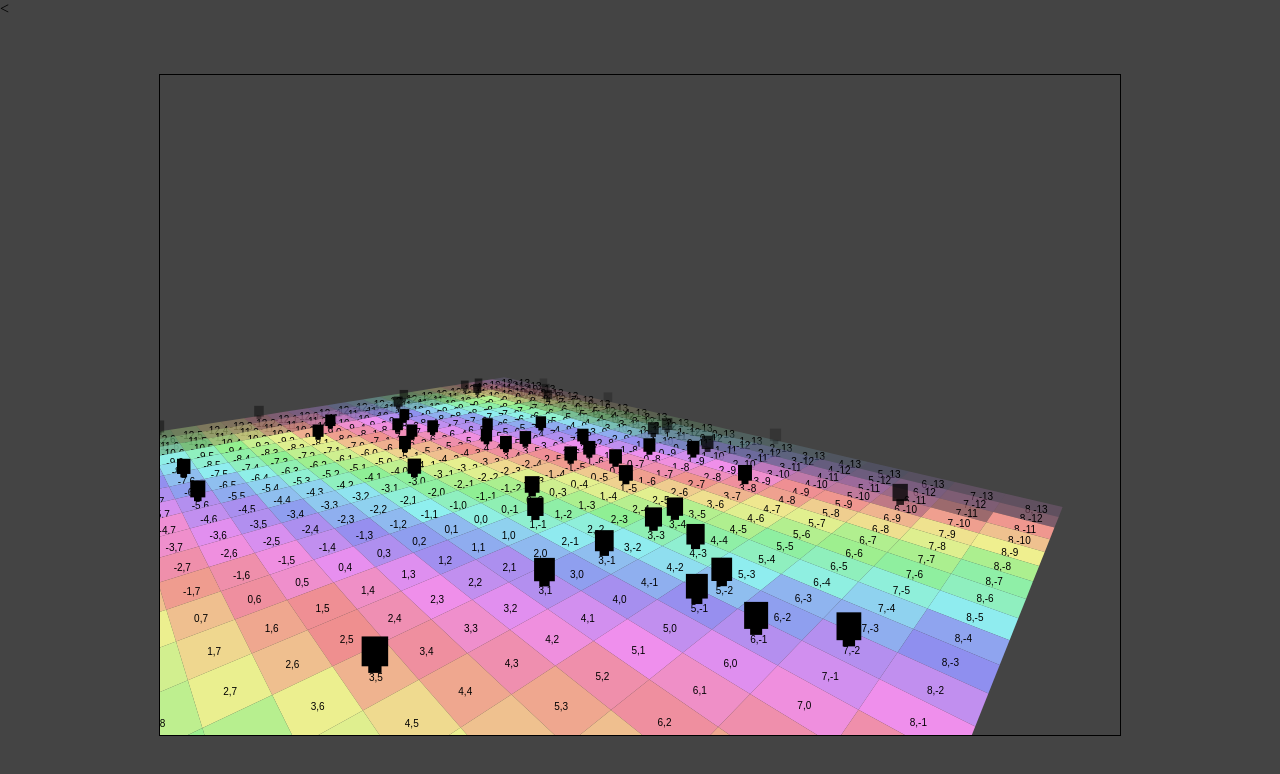
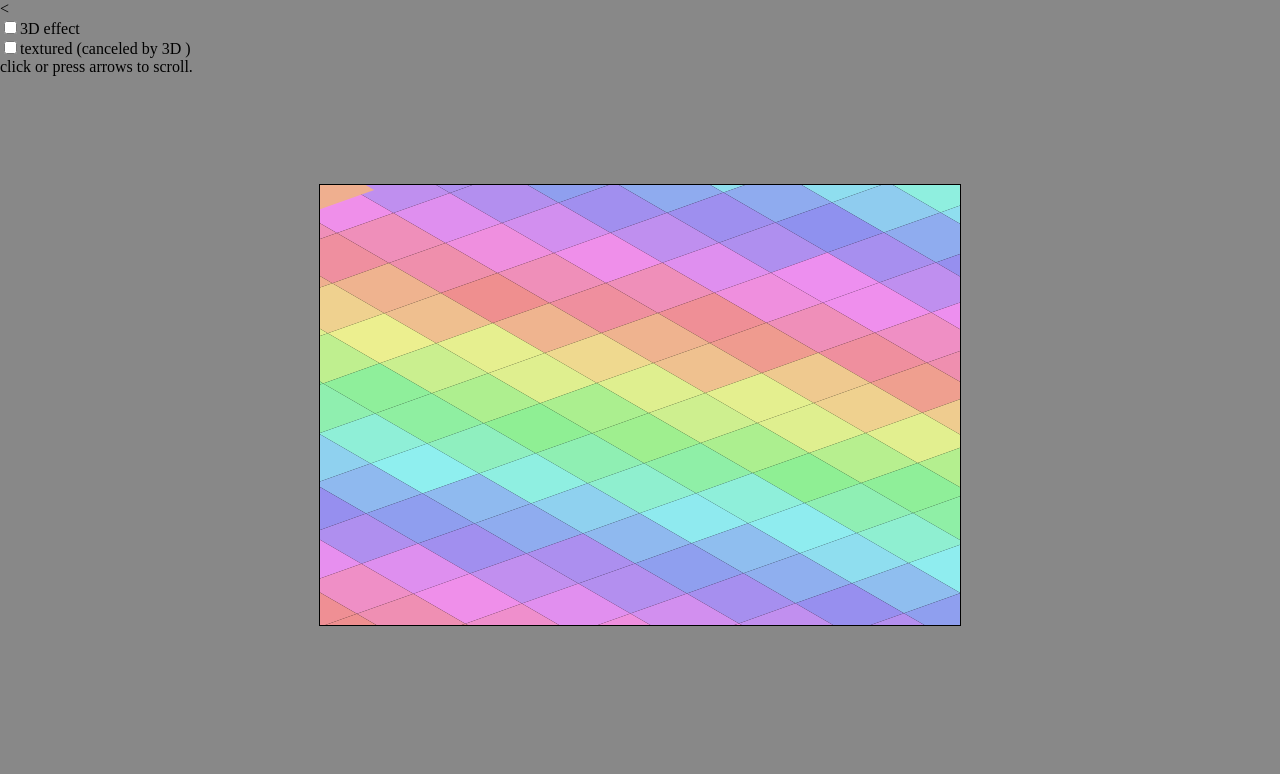
Before and after one commit to slashman/koe, a plain HTML site: page client/index-iso.html in a window 1280 px wide. Drawn offline with Linux system fonts and the light colour scheme.

Commit message:
Added some new isometric perspective logic

```diff
--- a/client/css/koe-iso.css
+++ b/client/css/koe-iso.css
@@ -2,7 +2,7 @@ html, body {
     width:100%;
     height:100%;
     margin:0px;
-    background-color : #444;
+    background-color : #888;
 }
 #gameArea {
     width:672px;
--- a/client/index-iso.html
+++ b/client/index-iso.html
@@ -9,9 +9,13 @@
 </head>
 <body>
 	<div class="center">
-		<canvas id="canvas" width="960" height="660"></canvas>
+		<canvas id="canvas" width="640" height="440"></canvas>
 	</div>
-
+	<br/>
+	<input type="checkbox" id='cb3D'>3D effect</input>
+	<br/>
+	<input type="checkbox" id='textured'>textured (canceled by 3D )</input>
+	<br>click or press arrows to scroll.
 	<script type="text/javascript" src="koe-iso.js"></script>
 </body>
 </html>
--- a/client/koe-iso.js
+++ b/client/koe-iso.js
@@ -12,16 +12,33 @@ function launchMe() {
 
 function main() {
     hookKeys();
+    setupMouse();
     // ----------------------------------------
     //     Canvas Setup
     // ----------------------------------------
     var canvas = document.getElementById('canvas');
     var c = canvas.getContext('2d');
+    c.fillStyle = 'hsl(23, 75%, 75%)';
+    console.log(c.fillStyle);
     var canvasWidth = canvas.width;
     var canvasHeight = canvas.height;
     c.textBaseline = 'top';
     c.font = '10px sans-serif';
     c.fillStyle = '#00FFFF';
+
+    // ----------------------------------------
+    // checkboxes
+    var cb3D = document.getElementById('cb3D');
+    var textured = document.getElementById('textured');
+    cb3D.onchange = function () {
+        enable3dEffect = !enable3dEffect;
+        if (enable3dEffect) resetTransform();
+        else setWorldTransform();
+    };
+    textured.onchange = function () {
+        experimental_useBitmapTiles = !experimental_useBitmapTiles;
+    };
+
 
     // ----------------------------------------
     //     Tiles Setup
@@ -39,108 +56,174 @@ function main() {
         tileMap[x] = row;
     }
 
+    var hslMap = [];
+    for (var i = 0; i < 360; i++) {
+        c.fillStyle = 'hsl(' + i + ',75%,75%)';
+        hslMap[i] = c.fillStyle;
+    }
+
     // ----------------------------------------
     //     Display parameters
     // ----------------------------------------
     // center of the display on screen
-    var displayCenterX = 1*canvas.width / 3;
-    var displayCenterY = 2 * canvas.height / 3;
+    var displayCenter = [ 1 * canvas.width / 3, 2 * canvas.height / 3];
+
+    // center of the current view (camera) in world coordinates
+    var viewCenter = [25, 25];
 
     // angle of the x axis. Should be in [0, PI/2]
     var angleX = Math.PI / 6;
     // angle of the y axis. Should be in [PI/2, PI[
     var angleY = 2.8;
-
     // scale for the tiles
     var scale = 60.0;
-    // relative scale for the x of the tile. use it to stretch tiles.
-    var relScaleX = 1;
 
-    var experimental_useBitmapTiles = false;
-
+    //
     // how many tiles do we show in the back ?
-    var viewBackDepth = 12;  //12
+    var viewBackDepth = 7; //12
     // how many tiles do we show in the front ?
-    var viewFrontDepth = 9;  //7
-    // how many tiles do we show on the left ?
-    var viewLeftDepth = 9;  //9
+    var viewFrontDepth = 8; //7
+    // how many tiles do 7e show on the left ?
+    var viewLeftDepth = 7; //9
     // how many tiles do we show on the right ?
-    var viewRightDepth = 13; //11
+    var viewRightDepth = 10; //11
 
     // tile offset from 0,0 at which we start shadowing.
-    var shadowStart = 9; //8
+    var shadowStart = 6; //8
     // at shadowStart + shadowLength, tiles are black.
     var shadowLength = 5; //5
 
+    // 3D Parameters
     // ...
-    var enable3dEffect = true;
+    var enable3dEffect = false;
     // zShift : bigger means less influence for z
     var zShift = 1.0; // 1
     // zStrength bigger means more influence for z
     var zStrength = 3 / 12; // 4/12
 
+    var experimental_useBitmapTiles = false;
 
+    var cos = Math.cos,
+        sin = Math.sin;
     // ----------------------------------------
     //     Transforms
     // ----------------------------------------
-    var transfMatrix = [Math.cos(angleX), Math.sin(angleX),
-    Math.cos(angleY), Math.sin(angleY)];
-    var _norm = relScaleX + 1;
-    relScaleX /= _norm;
-    transfMatrix[0] *= scale * relScaleX;
-    transfMatrix[1] *= scale  * relScaleX;
-    transfMatrix[2] *= scale / _norm;
-    transfMatrix[3] *= scale / _norm;
+    // projection matrix (world relative to center => screen)
+    var transfMatrix = [cos(angleX), sin(angleX),
+    cos(angleY), sin(angleY)];
+    transfMatrix[0] *= scale;
+    transfMatrix[1] *= scale;
+    transfMatrix[2] *= scale;
+    transfMatrix[3] *= scale;
+    transfMatrix[4] = displayCenter[0];
+    transfMatrix[5] = displayCenter[1];
+
+    // transform invert ( Screen => World relative to center)
+    var transfMatrixRev = [transfMatrix[3], -transfMatrix[1], -transfMatrix[2], transfMatrix[0]];
     var determinant = transfMatrix[0] * transfMatrix[3] - transfMatrix[2] * transfMatrix[1];
-    var transfMatrixRev = [transfMatrix[3], -transfMatrix[1], -transfMatrix[2], transfMatrix[0]];
     transfMatrixRev[0] /= determinant;
     transfMatrixRev[1] /= determinant;
     transfMatrixRev[2] /= determinant;
     transfMatrixRev[3] /= determinant;
+    var centerPoint = [-displayCenter[0], -displayCenter[1]];
+    projectVector(transfMatrixRev, centerPoint);
+    transfMatrixRev[4] = centerPoint[0];
+    transfMatrixRev[5] = centerPoint[1];
+
+    // project on place the point using provided matrix
+    function project(matrix, point) {
+        var x = point[0];
+        var y = point[1];
+        point[0] = matrix[0] * x + matrix[2] * y + matrix[4];
+        point[1] = matrix[1] * x + matrix[3] * y + matrix[5];
+    }
+
+    var screenBBox = [];
+
+    function getBBox() {
+        var pt = [0, 0];
+        project(transfMatrixRev, pt);
+        var xmin, xmax, ymin, ymax;
+        xmin = xmax = pt[0];
+        ymin = ymax = pt[1];
+        updateBBox(canvasWidth, 0);
+        updateBBox(canvasWidth, canvasHeight);
+        updateBBox(0, canvasHeight);
+
+        function updateBBox(x, y) {
+            pt[0] = x;
+            pt[1] = y;
+            project(transfMatrixRev, pt);
+            x = pt[0];
+            y = pt[1];
+            if (x < xmin) xmin = x;
+            if (x > xmax) xmax = x;
+            if (y < ymin) ymin = y;
+            if (y > ymax) ymax = y;
+        }
+        screenBBox = [xmin, ymin, xmax - xmin, ymax - ymin];
+    }
+    getBBox();
+
+    // project on place vector using provided matrix
+    function projectVector(matrix, v) {
+        var x = v[0];
+        var y = v[1];
+        v[0] = (matrix[0] * x + matrix[2] * y);
+        v[1] = (matrix[1] * x + matrix[3] * y);
+    }
 
     // project on place vector from world to screen coordinates
-    // not 3D-compliant
-    function projectVector(v) {
-        var col = v[0],
-            row = v[1];
-        v[0] = (transfMatrix[0] * col + transfMatrix[2] * row);
-        v[1] = (transfMatrix[1] * col + transfMatrix[3] * row);
+    function projectVector_W2S(v) {
+        return projectVector(transfMatrix, v);
     }
 
     // project on place vector from screen to world coordinates
     // not 3D-compliant
-    function revertVector(v) {
-        var col = v[0],
-            row = v[1];
-        v[0] = (transfMatrixRev[0] * col + transfMatrixRev[2] * row);
-        v[1] = (transfMatrixRev[1] * col + transfMatrixRev[3] * row);
+    function revertVector_S2W(v) {
+        return projectVector(transfMatrixRev, v);
     }
 
-    // project on place the screen point into world coordinates
+    // revert on place the screen point into absolute world coordinates
+    //   center is the center of the view (camera) in world coordinates.
     function revertPoint(v, center) {
-        v[0] -= displayCenterX;
-        v[1] -= displayCenterY;
         // if handling 3D
-        if (enable3dEffect) {
+        if (enable3dEffect) return revertPoint3D(v, center);
+        // if not handling 3D
+        // just project Screen -> relative World coordinates
+        project(transfMatrixRev, v);
+        // relative world coordinates => absolute world coordinates.
+        v[0] += center[0];
+        v[1] += center[1];
+    }
+
+    // project centered world coordinates (col, row) into screen coordinates
+    //  Rq : col and row do not have to be rounded.
+    function projectFromCenter(col, row, pt) {
+        if (enable3dEffect) return projectFromCenter3D(col, row, pt);
+        pt[0] = col;
+        pt[1] = row;
+        return project(transfMatrix, pt);
+    }
+
+    function revertPoint3D(v, center) {
+        // 3D case : do computations by hand.
+        v[0] -= transfMatrix[4];
+        v[1] -= transfMatrix[5];
         var unScaledV1 = v[1] / scale;
         var drawBaseY = unScaledV1 / (zShift + unScaledV1 * zStrength);
         // compute zEffect
         v[2] = 1 / (zShift - zStrength * drawBaseY);
         v[0] /= v[2];
         v[1] /= v[2];
-        }
-        revertVector(v);
+        revertVector_S2W(v);
         v[0] += center[0];
         v[1] += center[1];
     }
 
-
-    // project centered world coordinates (col, row) into screen coordinates
-    //  col and row do not have to be rounded.
-    function projectFromCenter(col, row, pt) {
+    function projectFromCenter3D(col, row, pt) {
         var drawBaseX = (transfMatrix[0] * col + transfMatrix[2] * row);
         var drawBaseY = (transfMatrix[1] * col + transfMatrix[3] * row);
-        if (enable3dEffect) {
         //  fun, not so nice :
         // var dist=Math.sqrt(sq(drawBaseX) + sq(drawBaseY) );
         //  or :
@@ -149,9 +232,8 @@ function main() {
         var zEffect = pt[2] = 1 / (zShift - zStrength * drawBaseY / scale);
         drawBaseX *= zEffect;
         drawBaseY *= zEffect;
-        }
-        pt[0] = displayCenterX + drawBaseX;
-        pt[1] = displayCenterY + drawBaseY;
+        pt[0] = transfMatrix[4] + drawBaseX;
+        pt[1] = transfMatrix[5] + drawBaseY;
     }
 
     // ----------------------------------------
@@ -159,9 +241,15 @@ function main() {
     // ----------------------------------------
 
     function setWorldTransform() {
-         c.setTransform(transfMatrix[0],transfMatrix[1],
-                         transfMatrix[2],transfMatrix[3],
-                         displayCenterX, displayCenterY);
+        c.setTransform.apply(c, transfMatrix);
+    }
+    //    equivalent to :
+    //        c.setTransform( transfMatrix[0], transfMatrix[1],
+    //        transfMatrix[2], transfMatrix[3],
+    //        transfMatrix[4], transfMatrix[5]);
+
+    function resetTransform() {
+        c.setTransform(1, 0, 0, 1, 0, 0);
     }
 
     // draw at tree at point coord.
@@ -181,19 +269,23 @@ function main() {
     }
 
     function drawFilledTile(colOffset, rowOffset, tileValue) {
-        tileValue = tileValue  % 16;
+        tileValue = tileValue % 16;
         var pt = [colOffset - 0.5, rowOffset - 0.5];
         // where is the tile ?
-        var tileBitmapX =  (0 | (tileValue / 4))*32*2;
-        var tileBitmapY = (tileValue %4)*32*3;
-        c.drawImage(img, tileBitmapX,tileBitmapY, 32,32,
+        var tileBitmapX = (0 | (tileValue / 4)) * 32 * 2;
+        var tileBitmapY = (tileValue % 4) * 32 * 3;
+        c.drawImage(img, tileBitmapX, tileBitmapY, 32, 32,
         colOffset - 0.5, rowOffset - 0.5, 1, 1);
-//                c.drawImage(img, 0, 0, 32,32,
-//                colOffset - 0.5, rowOffset - 0.5, 1, 1);
+    }
+
+    function drawTile(colOffset, rowOffset, tileValue) {
+        if (enable3dEffect) return drawTile3D(colOffset, rowOffset, tileValue);
+        c.fillStyle = hslMap[tileValue % 360]; // == 'hsl(' + (tileValue) + ',75%,75%)';
+        c.fillRect(colOffset - 0.5, rowOffset - 0.5, 1, 1);
     }
 
     // draw a tile at (colOffset, rowOffset ) centered world coordinates.
-    function drawTile(colOffset, rowOffset, tileValue) {
+    function drawTile3D(colOffset, rowOffset, tileValue) {
         var pt = [0, 0];
         c.beginPath();
         c.fillStyle = 'hsl(' + (tileValue) + ',75%,75%)';
@@ -206,7 +298,7 @@ function main() {
         c.lineTo(pt[0], pt[1]);
         projectFromCenter(colOffset - 0.5, rowOffset + 0.5, pt);
         c.lineTo(pt[0], pt[1]);
-        if (pt[1] < displayCenterY) {
+        if (pt[1] < displayCenter[1]) {
             var dist = Math.max(Math.abs(colOffset), Math.abs(rowOffset));
             var alpha = 1.0;
             if (dist >= shadowStart) alpha = 1 - Math.pow((dist - shadowStart) / shadowLength, 0.8);
@@ -218,108 +310,110 @@ function main() {
         c.globalAlpha = 1.0;
         projectFromCenter(colOffset, rowOffset, pt);
         if (!(tileValue % 17) || ((tileValue + 1) % 17) == 0) drawTree(pt, alpha + 0.05);
-            c.fillText((0 |colOffset) + ',' + (0|rowOffset),pt[0]-6,pt[1]);
+        c.fillText((0 |colOffset) + ',' + (0|rowOffset),pt[0]-3,pt[1]);
     }
 
     // draw all tiles of the tileMap, with a view centered on
     // newCenterPoint
-    function drawTiles(newCenterPoint) {
-        // get rounded coordinates and floating part.
-        var centerPoint = [0, 0];
+    //    function drawTiles(newCenterPoint) {
+    var drawTiles = (function () {
+        var _centerPoint = [0, 0];
+        var _remains = [0, 0];
+        var _colRange = [0, 0];
+        var _rowRange = [0, 0];
+        var _pt = [0, 0];
+
+        function _drawTiles(newCenterPoint) {
+            //
+            var centerPoint = _centerPoint;
+            var remains = _remains;
+            var colRange = _colRange;
+            var rowRange = _rowRange;
+            var pt = _pt;
+            // get rounded coordinates ...
             centerPoint[0] = Math.floor(newCenterPoint[0]);
             centerPoint[1] = Math.floor(newCenterPoint[1]);
-        var remains = [newCenterPoint[0] - centerPoint[0],
-        newCenterPoint[1] - centerPoint[1]];
+            // ... and floating part.
+            remains[0] = newCenterPoint[0] - centerPoint[0];
+            remains[1] = newCenterPoint[1] - centerPoint[1];
             // compute start/end for loops on col/row
-        var colStart = centerPoint[0] - viewBackDepth;
-        var colEnd = centerPoint[0] + viewFrontDepth;
-        var rowStart = centerPoint[1] - viewRightDepth;
-        var rowEnd = centerPoint[1] + viewLeftDepth;
+            colRange[0] = centerPoint[0] - viewBackDepth;
+            colRange[1] = centerPoint[0] + viewFrontDepth;
+            rowRange[0] = centerPoint[1] - viewRightDepth;
+            rowRange[1] = centerPoint[1] + viewLeftDepth;
             // clamp start/end values
-        if ((colEnd < 0) || (colStart >= tiles_dimension)) return;
-        if (colStart < 0) colStart = 0;
-        if (colEnd >= tiles_dimension) colEnd = tiles_dimension;
-        if ((rowEnd < 0) || (rowStart >= tiles_dimension)) return;
-        if (rowStart < 0) rowStart = 0;
-        if (rowEnd >= tiles_dimension) rowEnd = tiles_dimension;
-
-        if (experimental_useBitmapTiles) {
-            c.save();
-            setWorldTransform();
-        }
-        var drawTileMethod = (experimental_useBitmapTiles) ? drawFilledTile : drawTile ;
+            if (!clampRange(colRange, tiles_dimension)) return;
+            if (!clampRange(rowRange, tiles_dimension)) return;
+            //
+            var drawTileMethod = (experimental_useBitmapTiles) ? drawFilledTile : drawTile;
+            if (enable3dEffect) drawTileMethod = drawTile3D;
             // iterate on col/rows
-        var pt = [0, 0];
-        for (var colIndex = colStart; colIndex < colEnd; colIndex++) {
-            var colOffset = colIndex - centerPoint[0];
-            for (rowIndex = rowStart; rowIndex < rowEnd; rowIndex++) {
-                var rowOffset = rowIndex - centerPoint[1];
-                var thisTile = tileMap[colIndex][rowIndex];
-                drawTileMethod(colOffset - remains[0], rowOffset - remains[1], thisTile);
+            var colEnd = colRange[1];
+            var rowStart = rowRange[0],
+                rowEnd = rowRange[1];
+            var remainX = remains[0],
+                remainY = remains[1];
+            var _tileMap = tileMap;
+            var centerPointX = centerPoint[0],
+                centerPointY = centerPoint[1];
+            for (var colIndex = colRange[0]; colIndex < colEnd; colIndex++) {
+                var colOffset = colIndex - centerPointX;
+                for (var rowIndex = rowStart; rowIndex < rowEnd; rowIndex++) {
+                    var rowOffset = rowIndex - centerPointY;
+                    var thisTile = _tileMap[colIndex][rowIndex];
+                    drawTileMethod(colOffset - remainX,
+                    rowOffset - remainY, thisTile);
                 }
             }
-        if (experimental_useBitmapTiles) c.restore();
+        }
+        return _drawTiles;
+    })();
 
+
+    function clampRange(rg, length) {
+        if ((rg[1] < 0) || (rg[0] >= length)) return 0;
+        if (rg[0] < 0) rg[0] = 0;
+        if (rg[1] >= length) rg[1] = length - 1;
+        return 1;
     }
-
-    var center = [25, 25];
-    drawTiles(center);
-
-    // ----------------------------------------
-    //     Mouse handling
-    // ----------------------------------------
-    var mousePos = [0, 0];
-    var mouseDown = false;
-
-    var rect = canvas.getBoundingClientRect();
-
-    function getMousePos(canvas, evt) {
-        mousePos[0] = evt.clientX - rect.left;
-        mousePos[1] = evt.clientY - rect.top;
-    }
-
-    canvas.addEventListener('mousedown', function (evt) {
-        mouseDown = true;
-        getMousePos(canvas, evt);
-    }, false);
-
-    canvas.addEventListener('mouseup', function (evt) {
-        mouseDown = false;
-        getMousePos(canvas, evt);
-    }, false);
-
-    canvas.addEventListener('mouseout', function (evt) {
-        mouseDown = false;
-    }, false);
-
-    canvas.addEventListener('mousemove', function (evt) {
-        getMousePos(canvas, evt);
-    }, false);
 
     // ----------------------------------------
     //     Animation
     // ----------------------------------------
-    var landMoveSpeed = 0.09;
+    var landMoveSpeed = 0.07;
+
+    if (enable3dEffect) resetTransform();
+    else setWorldTransform();
+
 
     function animate() {
         requestAnimationFrame(animate);
         if (mouseDown) {
+            // move depending on mouse.
             var pt = [0, 0];
-            pt[0] = mousePos[0] - displayCenterX;
-            pt[1] = mousePos[1] - displayCenterY;
-            var origPt = [mousePos[0], mousePos[1]];
+            pt[0] = mousePos[0] - displayCenter[0];
+            pt[1] = mousePos[1] - displayCenter[1];
             var norm = Math.sqrt(sq(pt[0]) + sq(pt[1]));
             pt[0] /= norm;
             pt[1] /= norm;
-            revertVector(pt);
-            center[0] += landMoveSpeed * pt[0] *scale;
-            center[1] += landMoveSpeed * pt[1] *scale;
-            c.clearRect(0, 0, canvasWidth, canvasHeight);
-            drawTiles(center);
-            revertPoint(origPt, center);
-            drawTile(origPt[0] - center[0], origPt[1] - center[1], 20.0);
-            console.log(origPt);
+            revertVector_S2W(pt);
+            viewCenter[0] += landMoveSpeed * pt[0] * scale;
+            viewCenter[1] += landMoveSpeed * pt[1] * scale;
         }
+        // draw the tiles
+
+        c.fillStyle = '#000';
+        if (enable3dEffect) {
+            c.fillRect(0, 0, canvasWidth, canvasHeight);
+        } else {
+            c.fillRect(screenBBox[0], screenBBox[1], screenBBox[2], screenBBox[3]);
+        }
+
+        drawTiles(viewCenter);
+        // draw the tile hovered
+        var origPt = [mousePos[0], mousePos[1]];
+        revertPoint(origPt, viewCenter);
+        drawTile(origPt[0] - viewCenter[0], origPt[1] - viewCenter[1], 20.0);
     }
     animate();
 
@@ -332,7 +426,58 @@ function sq(x) {
     return x * x
 };
 
-//
+// ----------------------------------------
+//     Mouse handling
+// ----------------------------------------
+var mousePos;
+var mouseDown;
+
+function setupMouse() {
+
+    mousePos = [0, 0];
+
+    mouseDown = false;
+    var rect;
+    updateRect();
+
+    function updateRect() {
+        rect = canvas.getBoundingClientRect();
+    }
+
+    window.addEventListener('scroll', updateRect);
+
+    var hook = canvas.addEventListener.bind(canvas);
+
+    function getMousePos(canvas, evt) {
+        mousePos[0] = evt.clientX - rect.left;
+        mousePos[1] = evt.clientY - rect.top;
+    }
+
+    hook('mousedown', function (evt) {
+        mouseDown = true;
+        getMousePos(canvas, evt);
+    }, false);
+
+    hook('mouseup', function (evt) {
+        mouseDown = false;
+        getMousePos(canvas, evt);
+    }, false);
+
+    hook('mouseout', function (evt) {
+        mouseDown = false;
+    }, false);
+
+    hook('mousemove', function (evt) {
+        getMousePos(canvas, evt);
+    }, false);
+
+}
+
+
+// ----------------------------------------
+//     Keyboard handling
+// ----------------------------------------
+
 var keys = {
     LEFT: 37,
     UP: 38,
```
Lines whose indentation alone changed are shown as unchanged.
